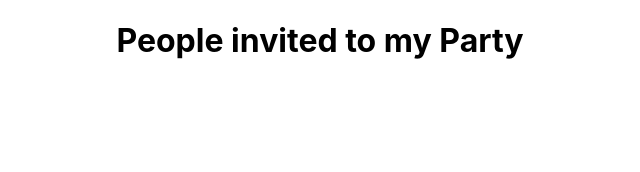
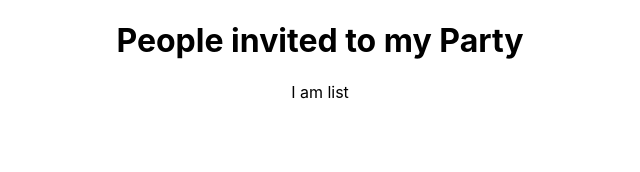
Before and after one commit to mendelssohnbach/react-witht-ts, a React (Create React App) app: page / in a window 1280 px wide. Shown: the top 172 px of the page, without its empty margins (320-960 px from the left). Built offline with nearby package versions, Linux system fonts and the light colour scheme.

Commit message:
update: props設定

```diff
--- a/src/App.tsx
+++ b/src/App.tsx
@@ -1,6 +1,6 @@
 import React, { useState } from 'react';
-import logo from './logo.svg';
 import './App.css';
+import List from './components/List';
 
 interface IState {
   people: {
@@ -17,6 +17,7 @@ function App() {
   return (
     <div className="App">
       <h1>People invited to my Party</h1>
+      <List people={people} />
     </div>
   );
 }
--- a/src/components/List.tsx
+++ b/src/components/List.tsx
@@ -1 +1,18 @@
-//
+interface IProps {
+  people: {
+    name: string;
+    age: number;
+    url: string;
+    note?: string;
+  }[];
+}
+
+const List = (props: IProps) => {
+  return (
+    <div>
+      <p>I am list</p>
+    </div>
+  );
+};
+
+export default List;
```
